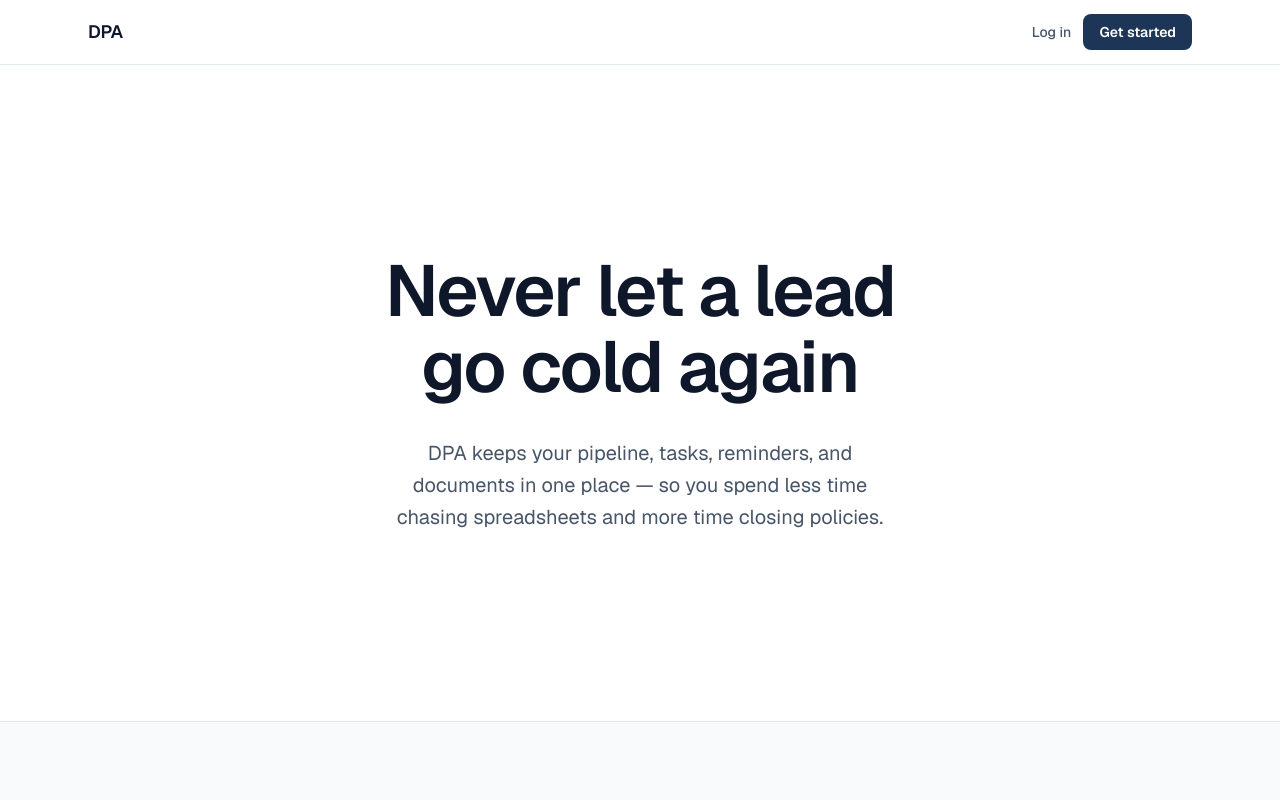
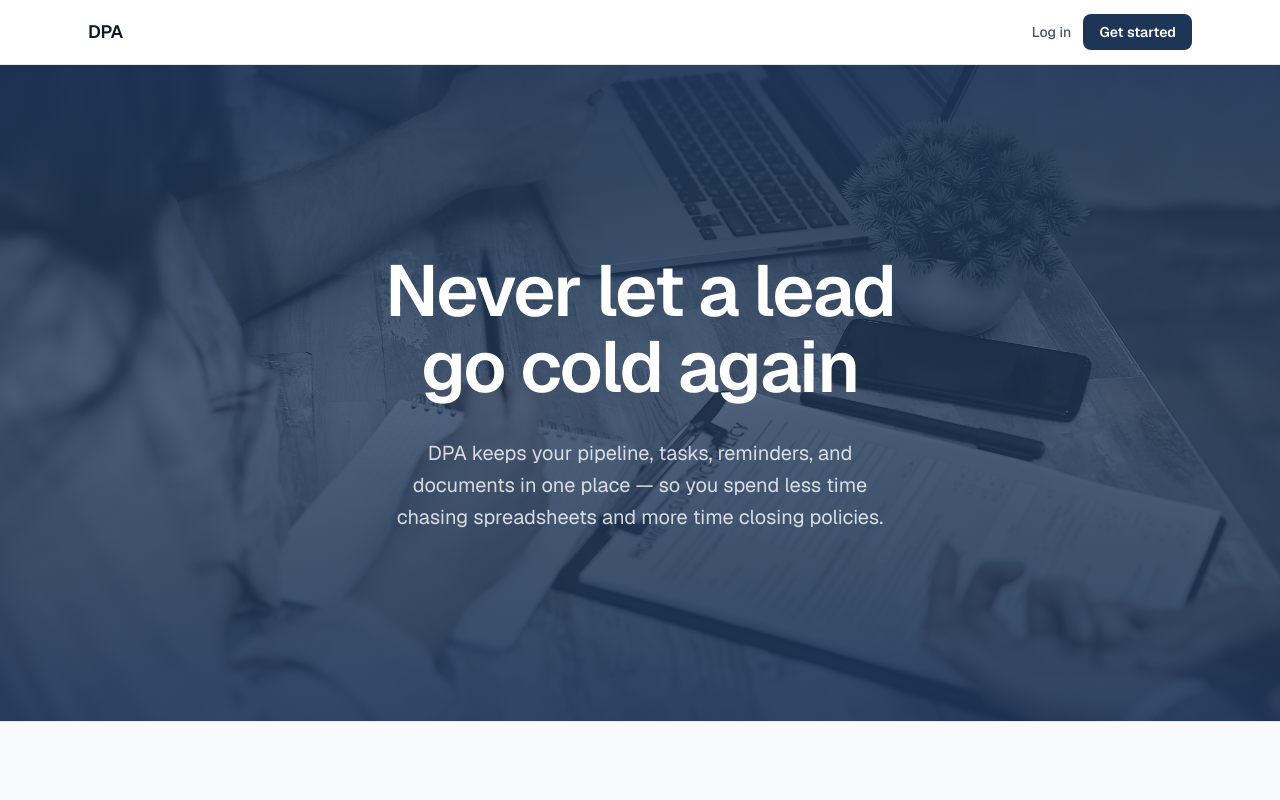
Before and after one commit to DPA-Tricore/public-website, a Next.js app: page / in a window 1280 px wide. Shown: the top 800 px of the page. Built offline with nearby package versions, Linux system fonts and the light colour scheme.

Commit message:
feat: add desaturated hero background photo with navy gradient overlay

```diff
--- a/components/Hero.tsx
+++ b/components/Hero.tsx
@@ -1,15 +1,31 @@
+import Image from "next/image";
+
+// public/hero-background.jpg — free-license photo (Pexels, photographer Mikhail Nilov):
+// https://www.pexels.com/photo/a-couple-talking-to-an-insurance-agent-7731318/
 export default function Hero() {
   return (
-    <section className="mx-auto flex min-h-[calc(90svh-4rem)] max-w-6xl flex-col items-center justify-center px-6 text-center">
-      <h1 className="mx-auto max-w-4xl text-balance text-6xl font-semibold leading-[1.05] tracking-tight text-foreground sm:text-7xl">
+    <section className="relative flex min-h-[calc(90svh-4rem)] flex-col items-center justify-center overflow-hidden px-6 text-center">
+      <Image
+        src="/hero-background.jpg"
+        alt=""
+        fill
+        priority
+        sizes="100vw"
+        className="object-cover object-center saturate-[.35]"
+      />
+      <div className="absolute inset-0 bg-gradient-to-b from-brand/90 via-brand/75 to-brand/90" />
+
+      <div className="relative">
+        <h1 className="mx-auto max-w-4xl text-balance text-6xl font-semibold leading-[1.05] tracking-tight text-white sm:text-7xl">
           Never let a lead go cold again
         </h1>
 
-      <p className="mx-auto mt-8 max-w-xl text-balance text-xl leading-8 text-muted-foreground">
+        <p className="mx-auto mt-8 max-w-xl text-balance text-xl leading-8 text-white/80">
           DPA keeps your pipeline, tasks, reminders, and documents in one place —
           so you spend less time chasing spreadsheets and more time closing
           policies.
         </p>
+      </div>
     </section>
   );
 }
```
Also changed, not shown: public/hero-background.jpg (added). Lines whose indentation alone changed are shown as unchanged.
